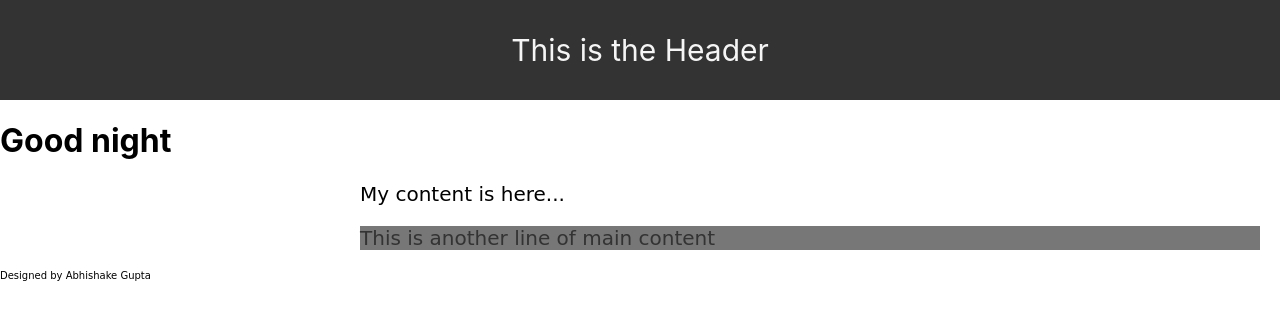
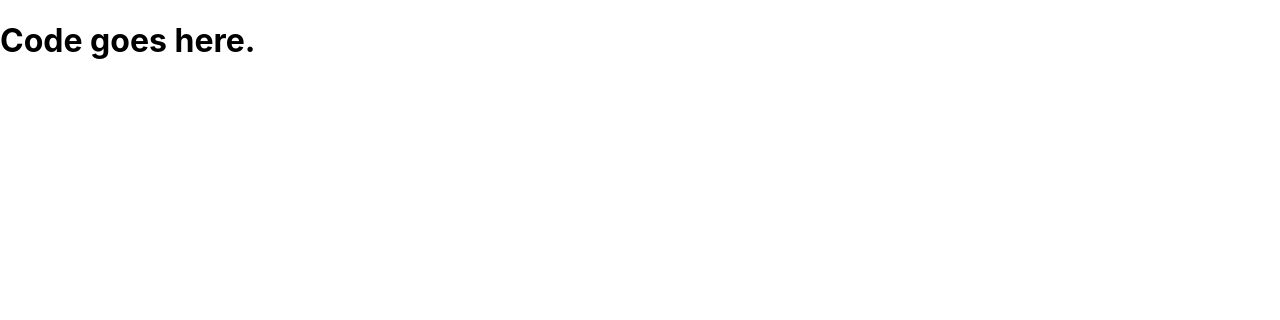
Before and after one commit to letspython3x/LearningReact, a React (Create React App) app: page / in a window 1280 px wide. Shown: the top 320 px of the page. Built offline with nearby package versions, Linux system fonts and the light colour scheme.

Commit message:
Add a simplest class based component

```diff
--- a/src/App.js
+++ b/src/App.js
@@ -1,55 +1,9 @@
 import React from 'react';
-import logo from './logo.svg';
-import './App.css';
 
-import Header from './components/Header'
-import MainContent from './components/MainContent'
-import Footer from './components/Footer'
-
-function App() {
-  const date = new Date()
-  const hours = date.getHours()
-  let timeOfDay
-
-  if (hours < 12) {
-    timeOfDay = "morning"
+class App extends React.Component {
+  render() {
+    return (<h1>Code goes here.</h1>)
   }
-  else if (hours > 12 && hours < 17) {
-    timeOfDay = "evening"
-  }
-  else {
-    timeOfDay = "night"
-  }
-
-  return (
-    <div>
-      <Header />
-      <h1>Good {timeOfDay}</h1>
-      <MainContent />
-      <Footer />
-    </div>)
 }
 
 export default App;
-
-
-// function App() {
-//   return (
-//     <div className="App">
-//       <header className="App-header">
-//         <img src={logo} className="App-logo" alt="logo" />
-//         <p>
-//           Edit <code>src/App.js</code> and save to reload.
-//         </p>
-//         <a
-//           className="App-link"
-//           href="https://reactjs.org"
-//           target="_blank"
-//           rel="noopener noreferrer"
-//         >
-//           Learn React
-//         </a>
-//       </header>
-//     </div>
-//   );
-// }
```
